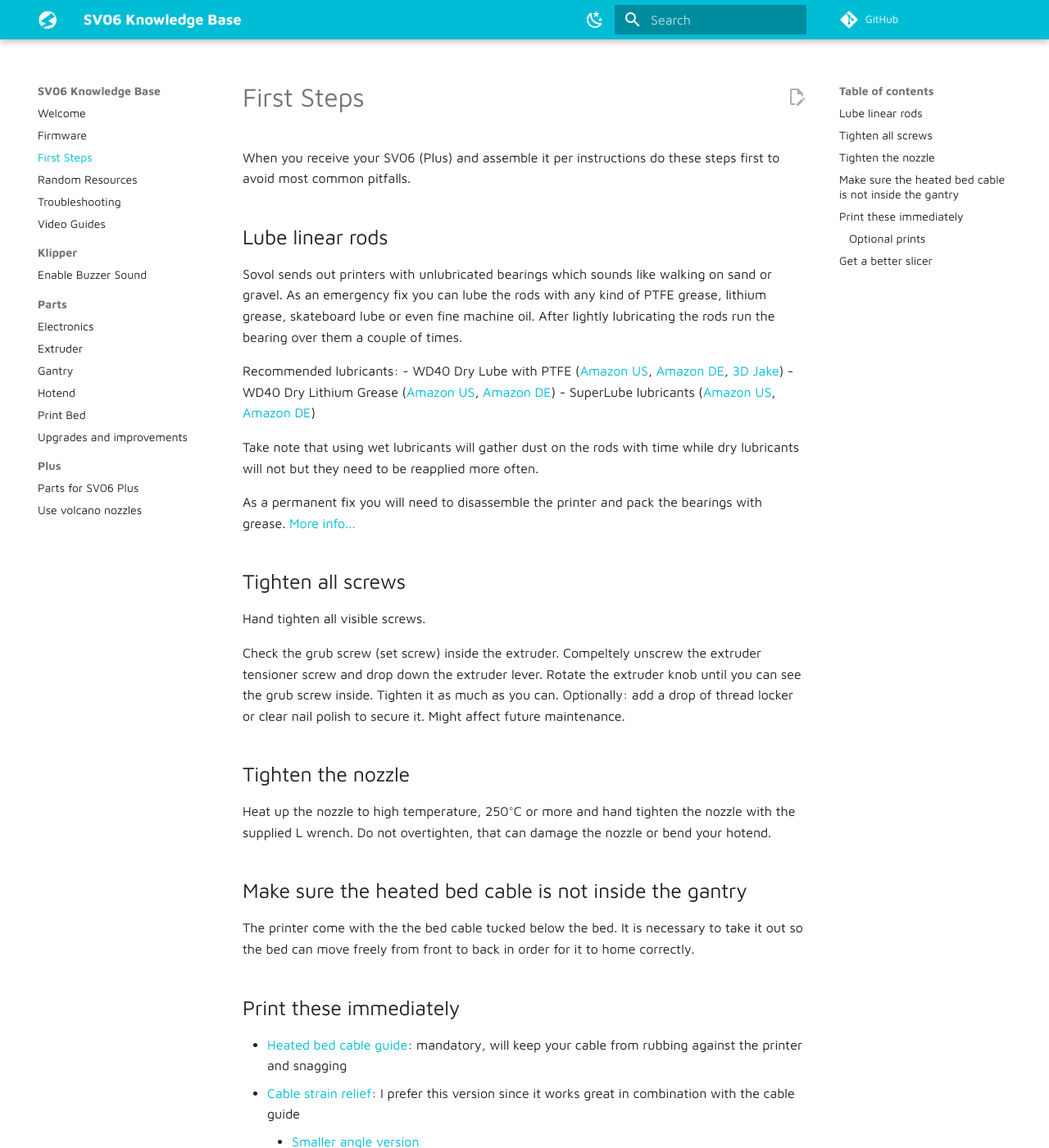
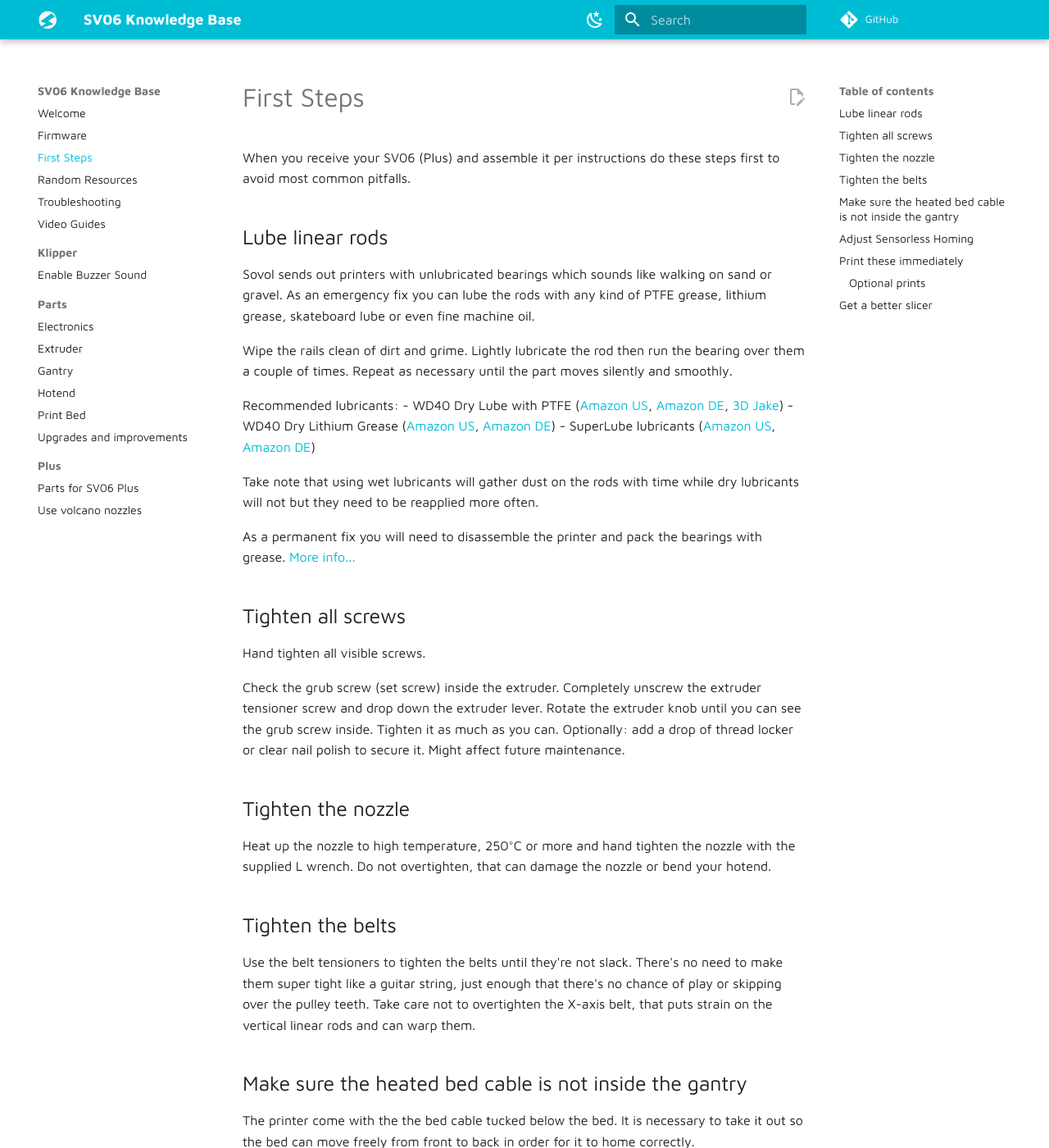
Before and after one commit to blakadder/sv06, an MkDocs documentation site: the page built from docs/first-steps.md, in a window 1280 px wide and 1400 px high. Shown: the whole window at 82% size. Built offline with MkDocs 1.6.1 and Material for MkDocs 9.7.7, drawn with Linux system fonts in a browser that asks for light colours; comment, search, counter and statistics services are not loaded; some of the changed text lies outside the part shown.

Commit message:
add more info

```diff
--- a/docs/first-steps.md
+++ b/docs/first-steps.md
@@ -4,7 +4,9 @@
 
 ## Lube linear rods
 
-Sovol sends out printers with unlubricated bearings which sounds like walking on sand or gravel. As an emergency fix you can lube the rods with any kind of PTFE grease, lithium grease, skateboard lube or even fine machine oil. After lightly lubricating the rods run the bearing over them a couple of times.
+Sovol sends out printers with unlubricated bearings which sounds like walking on sand or gravel. As an emergency fix you can lube the rods with any kind of PTFE grease, lithium grease, skateboard lube or even fine machine oil.
+
+Wipe the rails clean of dirt and grime. Lightly lubricate the rod then run the bearing over them a couple of times. Repeat as necessary until the part moves silently and smoothly.
 
 Recommended lubricants:
 - WD40 Dry Lube with PTFE ([Amazon US](https://www.amazon.com/WD-40-300052-Specialist-Resistant-Spray/dp/B00AF0ODGM?keywords=wd40+dry+lube&qid=1681168661&sr=8-3&linkCode=ll1&tag=blakadders-20&linkId=d5ddcf4639dad80e4e807f181ab30243&language=en_US&ref_=as_li_ss_tl), [Amazon DE](https://www.amazon.de/-/en/WD-40-Specialist-Lubricant-49394-25NBA/dp/B098K1TGSC?crid=15HMWLGJEPKW1&keywords=wd40%2Bptfe&qid=1681168828&sprefix=wd40%2Bptfe%2Caps%2C101&sr=8-3&th=1&linkCode=ll1&tag=blakadders-20&linkId=3b900c7445c69ecc902a0f9dd3c0bb16&language=en_GB&ref_=as_li_ss_tl), [3D Jake](https://www.awin1.com/cread.php?awinmid=21809&awinaffid=930253&ued=https%3A%2F%2Fwww.3djake.com%2Fwd40%2Fspecialist-ptfe-dry-lubricant-spray))
@@ -19,15 +21,25 @@
 
 Hand tighten all visible screws.
 
-Check the grub screw (set screw) inside the extruder. Compeltely unscrew the extruder tensioner screw and drop down the extruder lever. Rotate the extruder knob until you can see the grub screw inside. Tighten it as much as you can. Optionally: add a drop of thread locker or clear nail polish to secure it. Might affect future maintenance.
+Check the grub screw (set screw) inside the extruder. Completely unscrew the extruder tensioner screw and drop down the extruder lever. Rotate the extruder knob until you can see the grub screw inside. Tighten it as much as you can. Optionally: add a drop of thread locker or clear nail polish to secure it. Might affect future maintenance.
 
 ## Tighten the nozzle
 
 Heat up the nozzle to high temperature, 250°C or more and hand tighten the nozzle with the supplied L wrench. Do not overtighten, that can damage the nozzle or bend your hotend.
 
+## Tighten the belts
+
+Use the belt tensioners to tighten the belts until they're not slack. There's no need to make them super tight like a guitar string, just enough that there's no chance of play or skipping over the pulley teeth. Take care not to overtighten the X-axis belt, that puts strain on the vertical linear rods and can warp them.
+
 ## Make sure the heated bed cable is not inside the gantry
 
 The printer come with the the bed cable tucked below the bed. It is necessary to take it out so the bed can move freely from front to back in order for it to home correctly.
+
+## Adjust Sensorless Homing
+
+If your X and Y axis motors make terrible sounds during homing or completely stall you need to adjust sensorless homing in the firmware.
+
+Navigate to *Configuration --> Advanced Settings --> TCM Drivers --> Sensorless Homing* and raise the value for the axis that needs it. Common recommendation is between 68 and 72 but it can be even higher. You need the axis to hit the gantry with only a tap instead of ramming into it.
 
 ## Print these immediately
 
```
Also changed, not shown: docs/firmware.md (+4 -0 lines).
